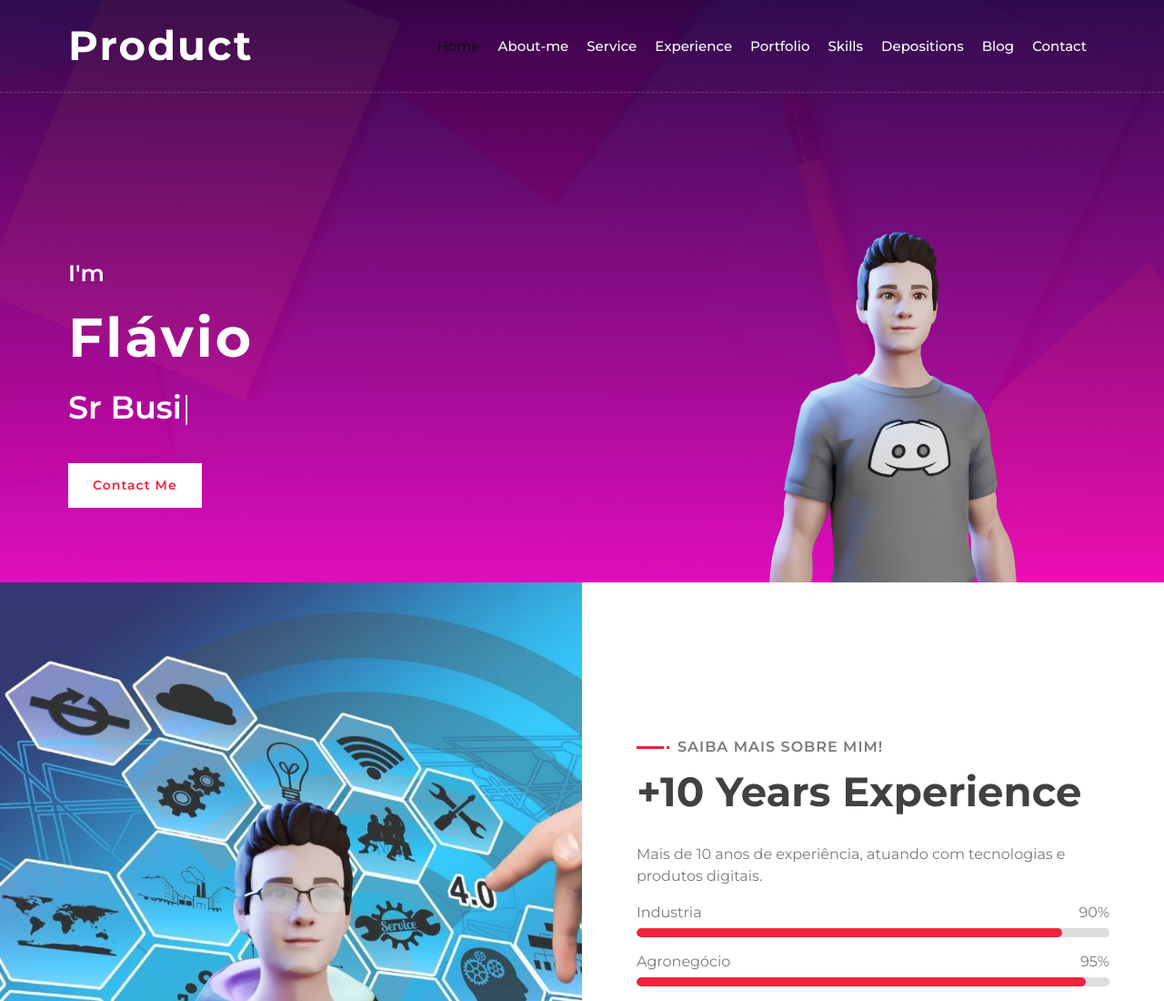
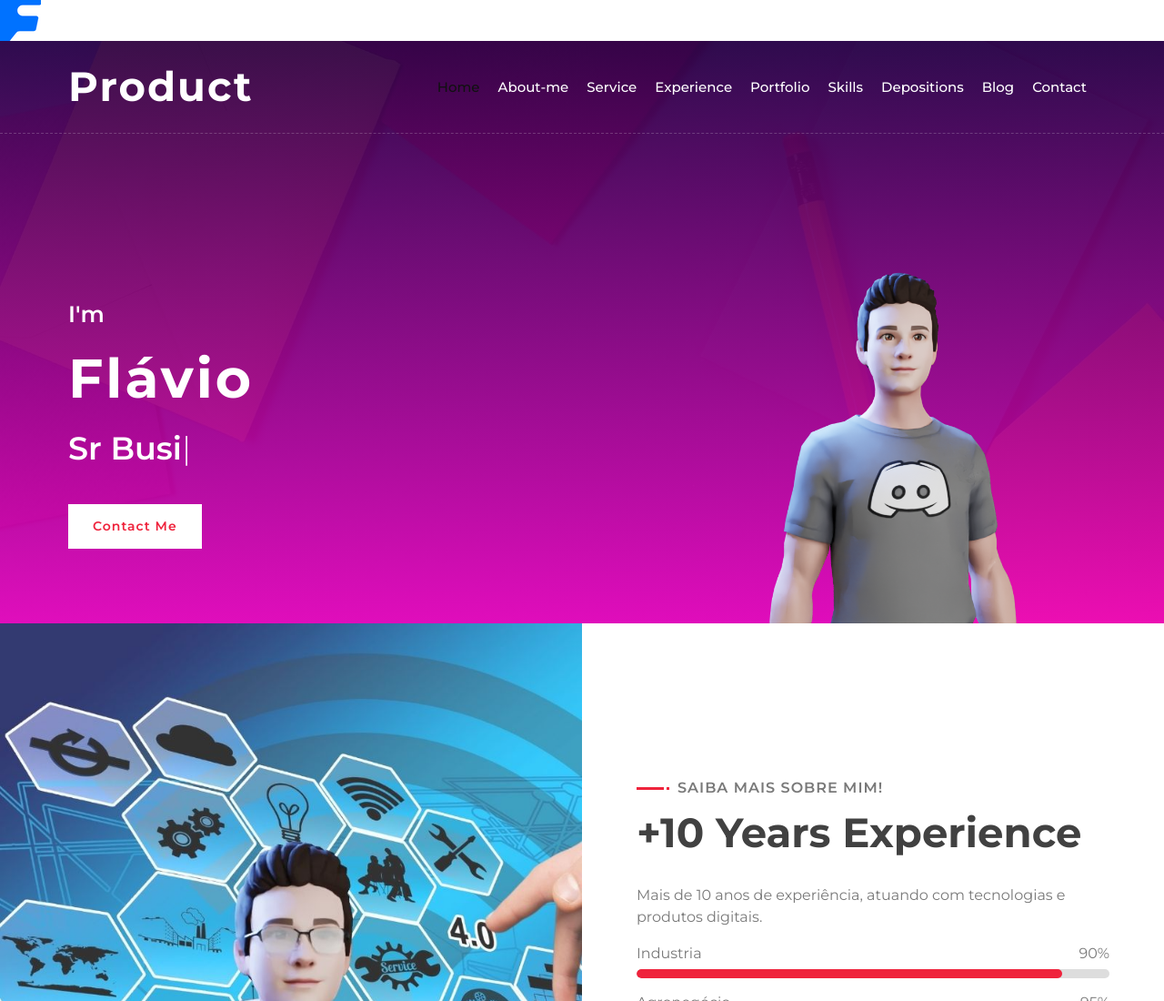
Before and after one commit to FlavioNp/Product.github.io, a plain HTML site: page index.html in a window 1280 px wide. Shown: the top 1100 px of the page at 91% size. Drawn offline with nearby package versions, Linux system fonts and the light colour scheme.

Commit message:
"Commit favicon"

```diff
--- a/index.html
+++ b/index.html
@@ -7,8 +7,12 @@
         <meta content="Flavio Neiland Paz" name="keywords">
         <meta content="Flavio Neiland Paz" name="description">
 
-        <!-- Favicon -->
-        <link href="img/favicon.ico" rel="icon">
+        <div class="favicon-image">
+            <img src="img/favicon.png" alt="Hero Image">
+        </div>
+
+        <!-- Favicon
+        <link href="img/favicon.ico" rel="icon"> -->
 
         <!-- Google Font -->
         <link href="https://fonts.googleapis.com/css2?family=Montserrat:wght@300;400;500;600;700&display=swap" rel="stylesheet">
```
Also changed, not shown: img/favicon.png (added).
